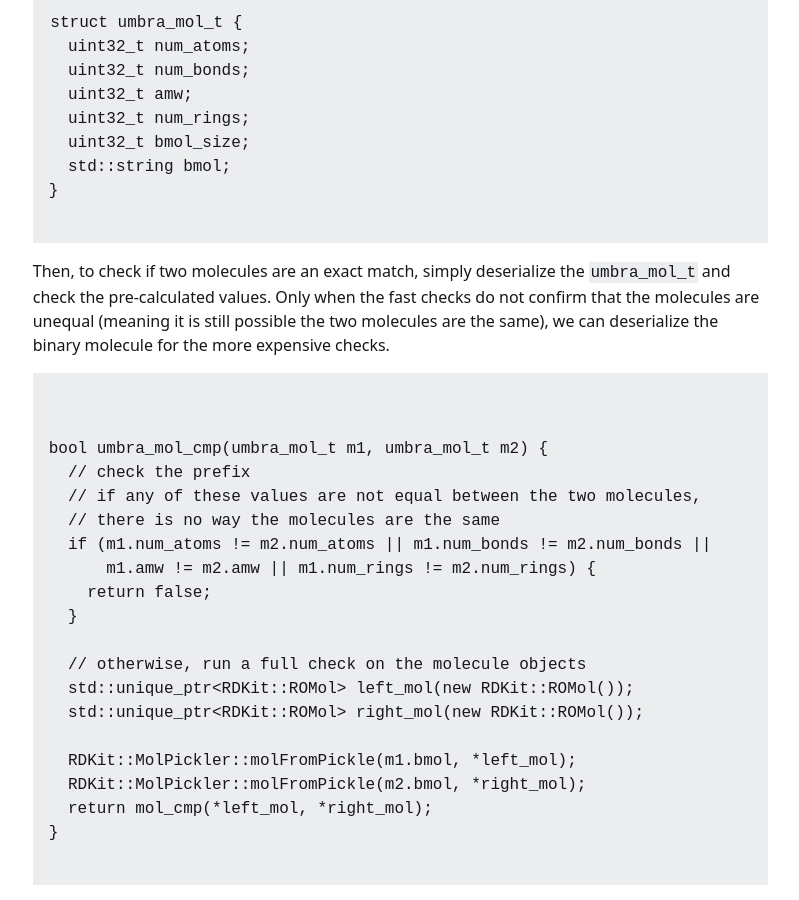
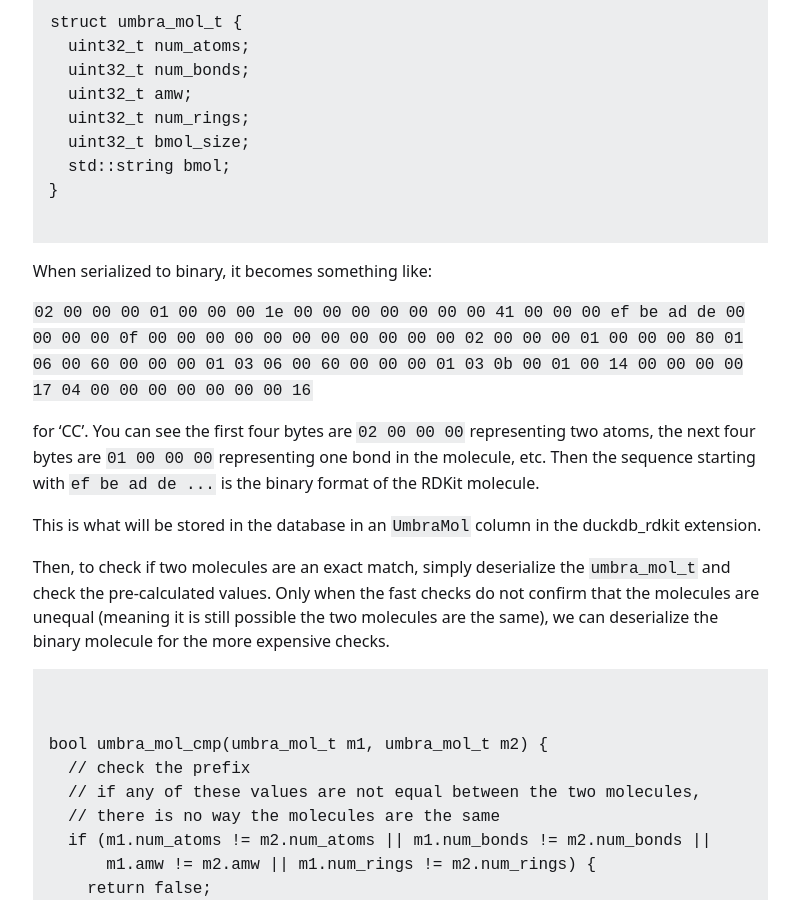
Before and after one commit to bodowd/bodowd.github.io, a Jekyll site: the page built from _posts/2024-07-23-umbra-style-molecules.md, in a window 1280 px wide and 900 px high, scrolled down 2690 px. Shown: the whole window, without its empty margins (320-1119 px from the left). Built offline with Jekyll 4.4.1, drawn with Linux system fonts in a browser that asks for light colours.

Commit message:
add more details on the serialization

````diff
--- a/_posts/2024-07-23-umbra-style-molecules.md
+++ b/_posts/2024-07-23-umbra-style-molecules.md
@@ -133,6 +133,18 @@ struct umbra_mol_t {
 }
 
 ```
+
+When serialized to binary, it becomes something like:
+
+`02 00 00 00 01 00 00 00 1e 00 00 00 00 00 00 00 41 00 00 00 ef be ad de 00 00 00 00 0f 00 00 00 00 00 00 00 00 00 00 00 02 00 00 00 01 00 00 00 80 01 06 00 60 00 00 00 01 03 06 00 60 00 00 00 01 03 0b 00 01 00 14 00 00 00 00 17 04 00 00 00 00 00 00 00 16`
+
+for 'CC'. You can see the first four bytes are `02 00 00 00` representing two atoms,
+the next four bytes are `01 00 00 00` representing one bond in the molecule,
+etc. Then the sequence starting with `ef be ad de ...` is the binary format of
+the RDKit molecule.
+
+This is what will be stored in the database in an `UmbraMol` column in the duckdb_rdkit
+extension.
 
 Then, to check if two molecules are an exact match, simply deserialize
 the `umbra_mol_t` and check the pre-calculated values.
````
